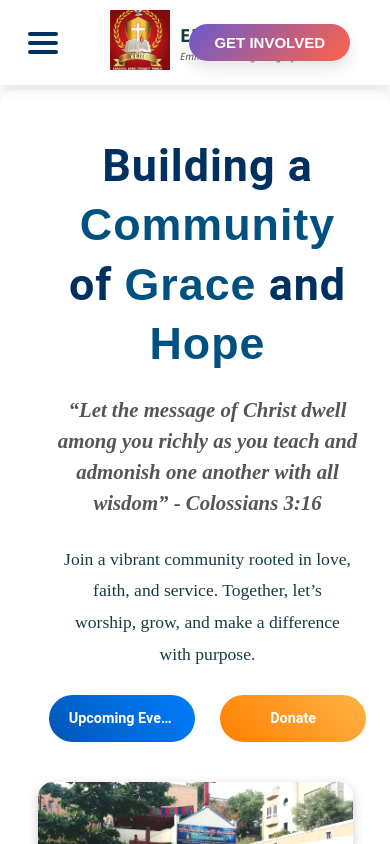
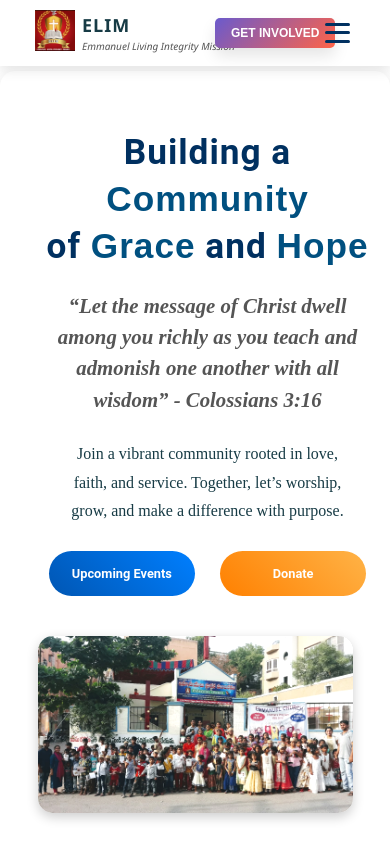
Before and after one commit to Aravind-Kumar1/Church-Community, a Next.js app: page / in a window 390 px wide. Shown: the top 844 px of the page. Built offline with nearby package versions, Linux system fonts and the light colour scheme.

Commit message:
mobile good

```diff
--- a/src/styles/Header.module.css
+++ b/src/styles/Header.module.css
@@ -133,7 +133,6 @@
 .ctaButton:active {
   transform: scale(1);  /* Maintain size on click */
 }
-
 /* Mobile View Styles */
 @media screen and (max-width: 768px) {
   .header {
@@ -144,44 +143,28 @@
     position: relative;
   }
 
-  /* Menu Icon Styling (on the left) */
-  .menuIcon {
-    font-size: 30px;
-    color: #003060;
-    cursor: pointer;
-    display: block;
-    z-index: 1100;
-    padding: 8px;
-    position: absolute;
-    left: 20px; /* Position the menu icon on the left */
+  /* Logo and Name Styling (on the left) */
+  .logo {
+    margin-left: -15px;
+    display: flex;
+    align-items: center;
   }
 
-  .menuIcon .line {
-    width: 30px;
-    height: 4px;
-    background-color: #003060;
-    margin: 5px 0;
-    border-radius: 4px;
-    transition: transform 0.3s ease, opacity 0.3s ease;
-  }
-
-  /* Logo and Name Styling (centered next to menu) */
-  .logo {
-    display: flex;
-    align-items: center;
-    margin-left: 60px; /* Adjust position to leave space for the menu icon */
+  .logo img {
+    margin-right: 5px;
+    width: 40px;
+    height: auto;
   }
 
   .logoTextContainer {
+    margin-left: 2px;
     display: flex;
     flex-direction: column;
-    align-items: flex-start;
-    margin-left: 10px;
-    font-size: 12px;  /* Reduce the size of the logo text for mobile */
+    font-size: 12px; /* Reduce the size of the logo text for mobile */
   }
 
   .logoText {
-    font-size: 18px;  /* Adjusted for mobile */
+    font-size: 18px; /* Adjusted for mobile */
     font-weight: bold;
     color: #173B45;
     text-transform: uppercase;
@@ -189,7 +172,7 @@
   }
 
   .subtitle {
-    font-size: 10px;  /* Adjusted for mobile */
+    font-size: 10px; /* Adjusted for mobile */
     font-weight: 500;
     color: #555555;
     margin-top: 2px;
@@ -197,10 +180,55 @@
     line-height: 1.4;
   }
 
+  /* Get Involved Button in the Center */
+  .ctaButtonContainer {
+    position: absolute;
+    left: 50%;
+    transform: translateX(-50%);
+  }
+
+  .ctaButton {
+    margin-right: -170px;
+    font-size: 12px;
+    font-weight: bold;
+    text-transform: uppercase;
+    padding: 8px 16px;
+    background-color: #FF8225;
+    color: #ffffff;
+    border: none;
+    border-radius: 5px;
+    text-decoration: none;
+    transition: background-color 0.3s ease;
+  }
+
+  .ctaButton:hover {
+    background-color: #E6711C;
+  }
+
+  /* Menu Icon on the Right */
+  .menuIcon {
+    position: absolute;
+    right: 40px;
+    cursor: pointer;
+    display: flex;
+    flex-direction: column;
+    justify-content: space-between;
+    height: 20px;
+    z-index: 1100;
+  }
+
+  .menuIcon .line {
+    width: 25px;
+    height: 3px;
+    background-color: #003060;
+    border-radius: 3px;
+    transition: transform 0.3s ease, opacity 0.3s ease;
+  }
+
   /* Navigation links styling */
   .navLinks {
     position: absolute;
-    top: 65px; /* Adjust position for the mobile view */
+    top: 55px; /* Adjust position for the mobile view */
     left: 0;
     right: 0;
     background-color: #ffffff;
@@ -217,7 +245,8 @@
 
   /* Mobile Navigation Links Styling */
   .navLinks li a {
-    font-size: 16px;
+    margin-left: 30px;
+    font-size: 14px;
     padding: 10px 0;
     text-align: center;
     color: #003060;
@@ -232,22 +261,8 @@
     color: #FF8225; /* Highlight the link on hover with color */
   }
 
-  /* Styling for active menu link (text highlight without underline) */
   .navLinks li a.active {
     color: #FF8225; /* Highlight active link with color */
-  }
-
-  /* Get Involved Button Styling (on the right) */
-  .ctaButtonContainer {
-    position: absolute;
-    right: 20px; /* Position the Get Involved button at the right end */
-    display: flex;
-    justify-content: center;
-  }
-
-  /* Remove the Get Involved button from the header */
-  .ctaButtonContainer {
-    display: block; /* Show the Get Involved button in the right corner */
   }
 
   /* Disable underline for mobile */
--- a/src/styles/Hero.module.css
+++ b/src/styles/Hero.module.css
@@ -145,7 +145,7 @@
   }
 
   .heroContent {
-    margin-top: -40px;
+    margin-top: -20px;
     max-width: 100%;
     padding-right: 0;
     margin-bottom: 60px; /* Increased margin for more space at the bottom */
@@ -154,7 +154,7 @@
 
   /* Hero Title */
   .heroTitle {
-    font-size: 2.8rem; /* Increased font size for stronger emphasis */
+    font-size: 2.2rem; /* Increased font size for stronger emphasis */
     margin-bottom: 20px;
     color: #003060;
     font-weight: bold;
@@ -183,7 +183,7 @@
 
   /* Hero Description */
   .heroDescription {
-    font-size: 1.1rem;
+    font-size: 1rem;
     color: #173b45;
     line-height: 1.8;
     margin-bottom: 80px; /* Increased space between description and buttons */
@@ -218,7 +218,7 @@
   .button {
     margin-top: 25px;
     padding: 15px 20px; /* Adjusted padding for a more balanced button */
-    font-size: 0.9rem; /* Font size for readability */
+    font-size: 0.8rem; /* Font size for readability */
     font-weight: 600;
     color: white;
     border: none;
```
